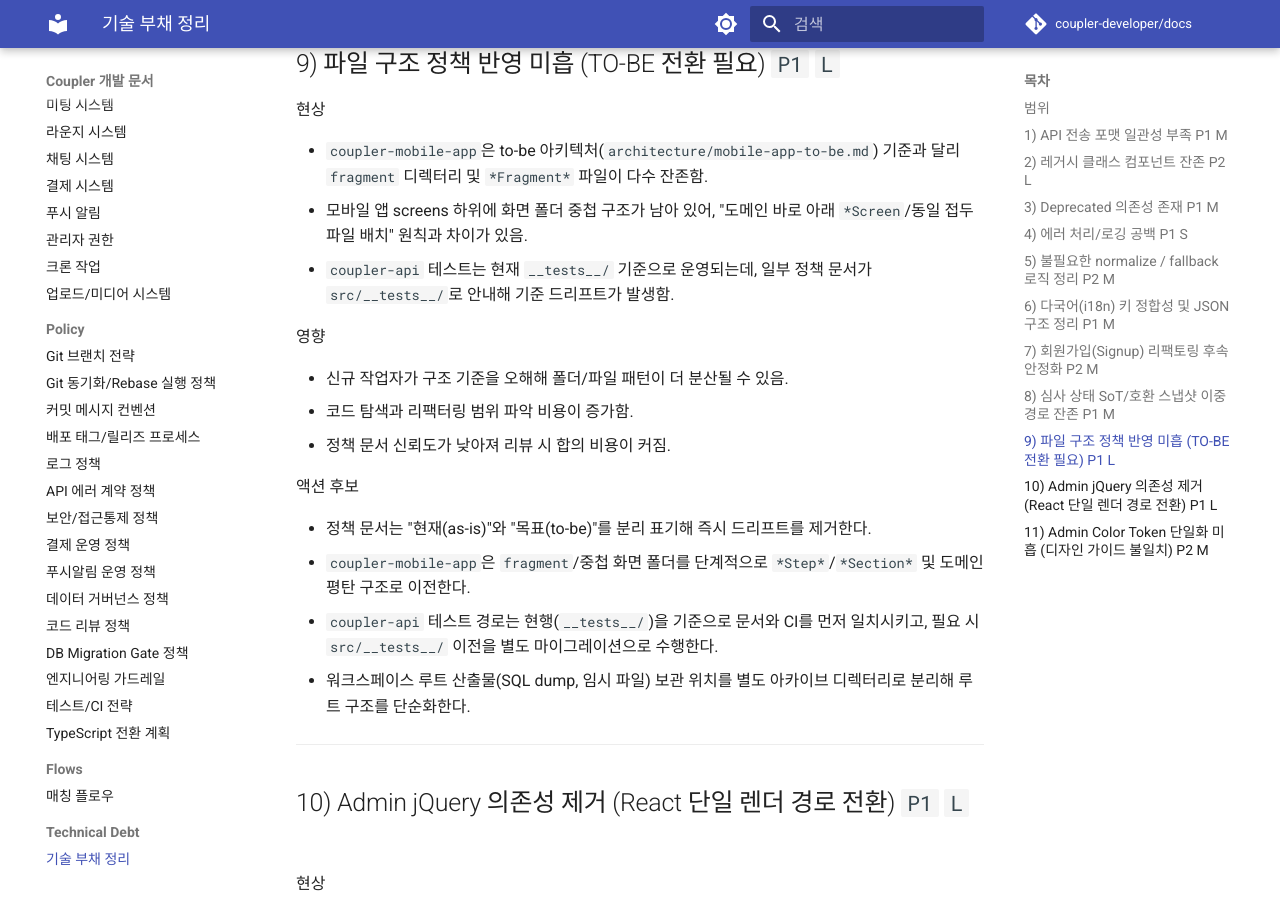
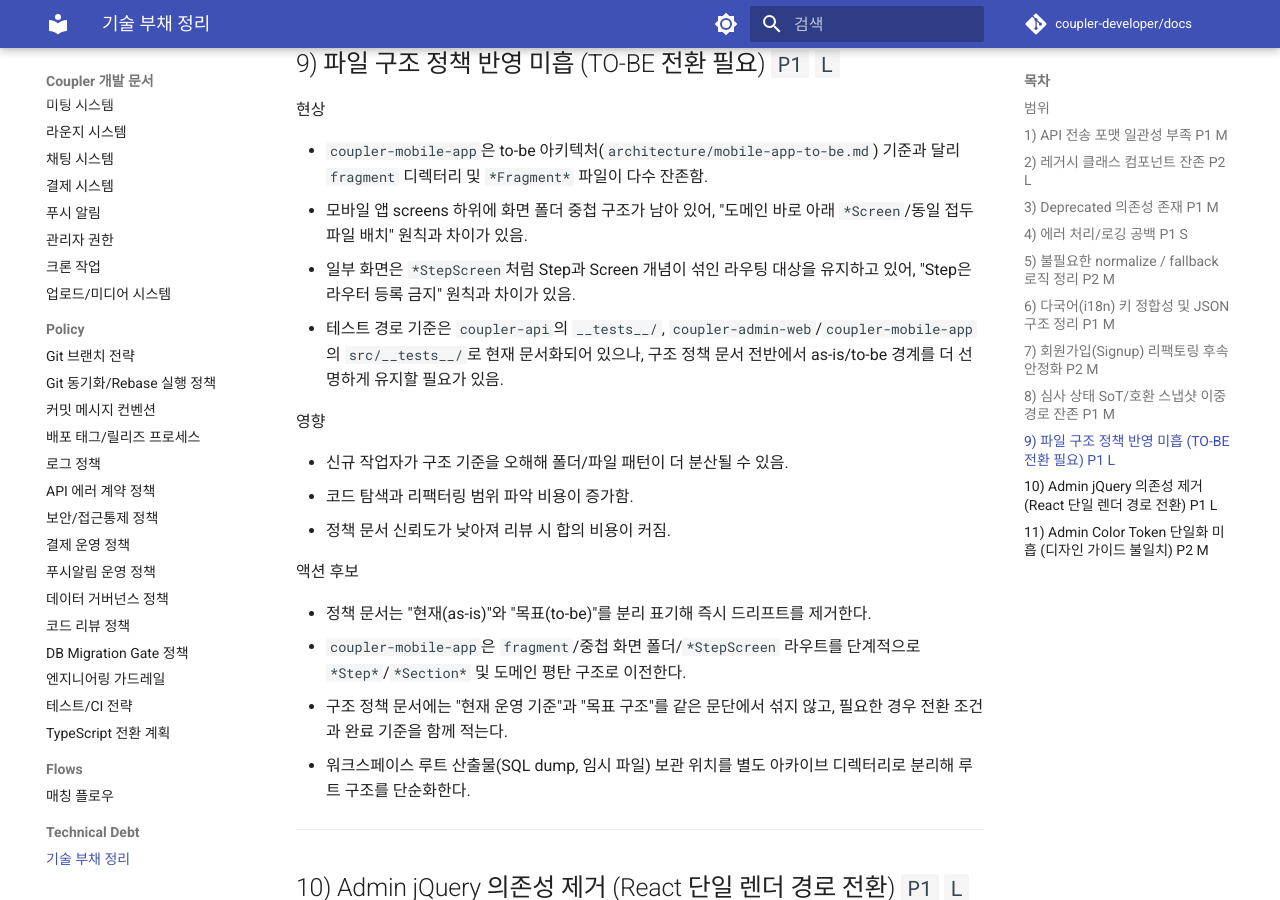
Before and after one commit to coupler-developer/docs, an MkDocs documentation site: the page built from content/technical-debt/technical-debt.md, in a window 1280 px wide and 900 px high, scrolled down 4343 px. Built offline with MkDocs 1.6.1 and Material for MkDocs 9.7.7, drawn with Linux system fonts in a browser that asks for light colours; comment, search, counter and statistics services are not loaded.

Commit message:
docs: 온보딩과 모바일 문서 기준 정리
Changes:
- README에 AGENTS 기반 작업 시작 절차를 추가
- 모바일 테스트 전략을 same-level Step 파일 기준으로 정리
- 기술 부채 문서에 fragment와 StepScreen 구조 부채를 명시

Tests:
- npm run lint:md 통과
- python3 -m mkdocs build --strict 통과

```diff
--- a/content/technical-debt/technical-debt.md
+++ b/content/technical-debt/technical-debt.md
@@ -173,7 +173,8 @@
 
 - `coupler-mobile-app`은 to-be 아키텍처(`architecture/mobile-app-to-be.md`) 기준과 달리 `fragment` 디렉터리 및 `*Fragment*` 파일이 다수 잔존함.
 - 모바일 앱 screens 하위에 화면 폴더 중첩 구조가 남아 있어, "도메인 바로 아래 `*Screen`/동일 접두 파일 배치" 원칙과 차이가 있음.
-- `coupler-api` 테스트는 현재 `__tests__/` 기준으로 운영되는데, 일부 정책 문서가 `src/__tests__/`로 안내해 기준 드리프트가 발생함.
+- 일부 화면은 `*StepScreen`처럼 Step과 Screen 개념이 섞인 라우팅 대상을 유지하고 있어, "Step은 라우터 등록 금지" 원칙과 차이가 있음.
+- 테스트 경로 기준은 `coupler-api`의 `__tests__/`, `coupler-admin-web`/`coupler-mobile-app`의 `src/__tests__/`로 현재 문서화되어 있으나, 구조 정책 문서 전반에서 as-is/to-be 경계를 더 선명하게 유지할 필요가 있음.
 
 영향
 
@@ -184,8 +185,8 @@
 액션 후보
 
 - 정책 문서는 "현재(as-is)"와 "목표(to-be)"를 분리 표기해 즉시 드리프트를 제거한다.
-- `coupler-mobile-app`은 `fragment`/중첩 화면 폴더를 단계적으로 `*Step*`/`*Section*` 및 도메인 평탄 구조로 이전한다.
-- `coupler-api` 테스트 경로는 현행(`__tests__/`)을 기준으로 문서와 CI를 먼저 일치시키고, 필요 시 `src/__tests__/` 이전을 별도 마이그레이션으로 수행한다.
+- `coupler-mobile-app`은 `fragment`/중첩 화면 폴더/`*StepScreen` 라우트를 단계적으로 `*Step*`/`*Section*` 및 도메인 평탄 구조로 이전한다.
+- 구조 정책 문서에는 "현재 운영 기준"과 "목표 구조"를 같은 문단에서 섞지 않고, 필요한 경우 전환 조건과 완료 기준을 함께 적는다.
 - 워크스페이스 루트 산출물(SQL dump, 임시 파일) 보관 위치를 별도 아카이브 디렉터리로 분리해 루트 구조를 단순화한다.
 
 ---
```
Also changed, not shown: content/README.md (+1 -0 lines), content/policy/testing-strategy.md (+2 -1 lines).
